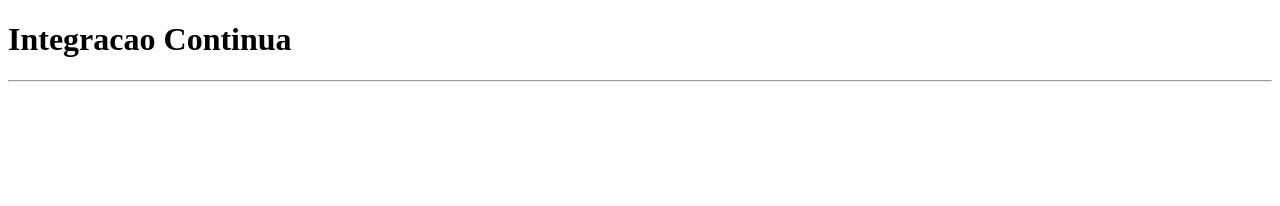
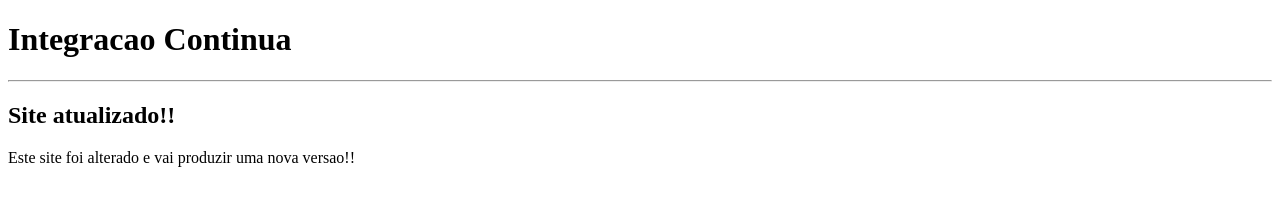
Before and after one commit to EngSoftUnisanta/CI_CD, a plain HTML site: page index.html in a window 1280 px wide. Drawn offline with Linux system fonts and the light colour scheme.

Commit message:
alteracao

```diff
--- a/index.html
+++ b/index.html
@@ -9,5 +9,7 @@
 <body>
     <h1> Integracao Continua</h1>
     <hr>
+    <h2> Site atualizado!! </h2>
+    <p> Este site foi alterado e vai produzir uma nova versao!! </p>
 </body>
 </html>
```
